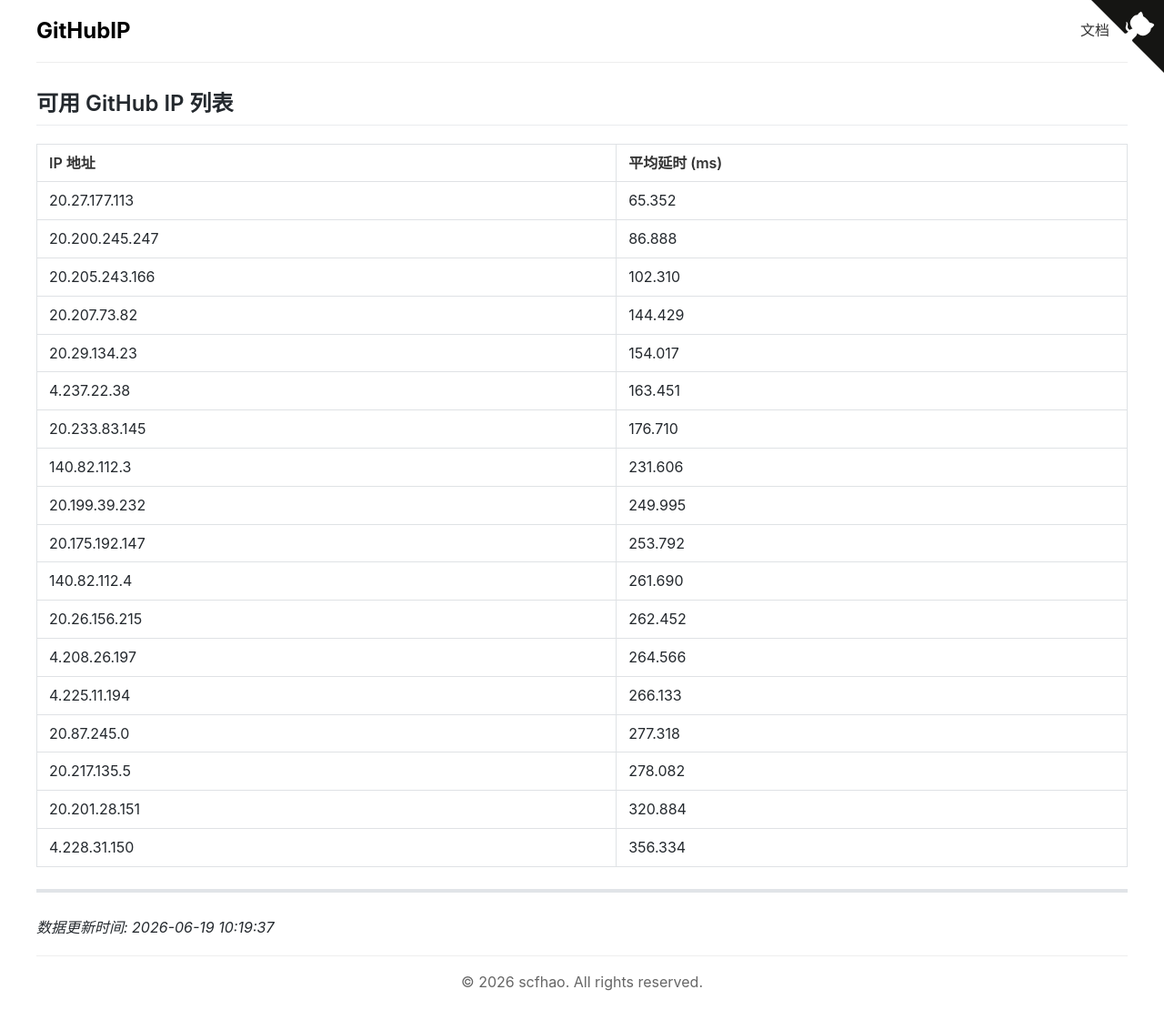
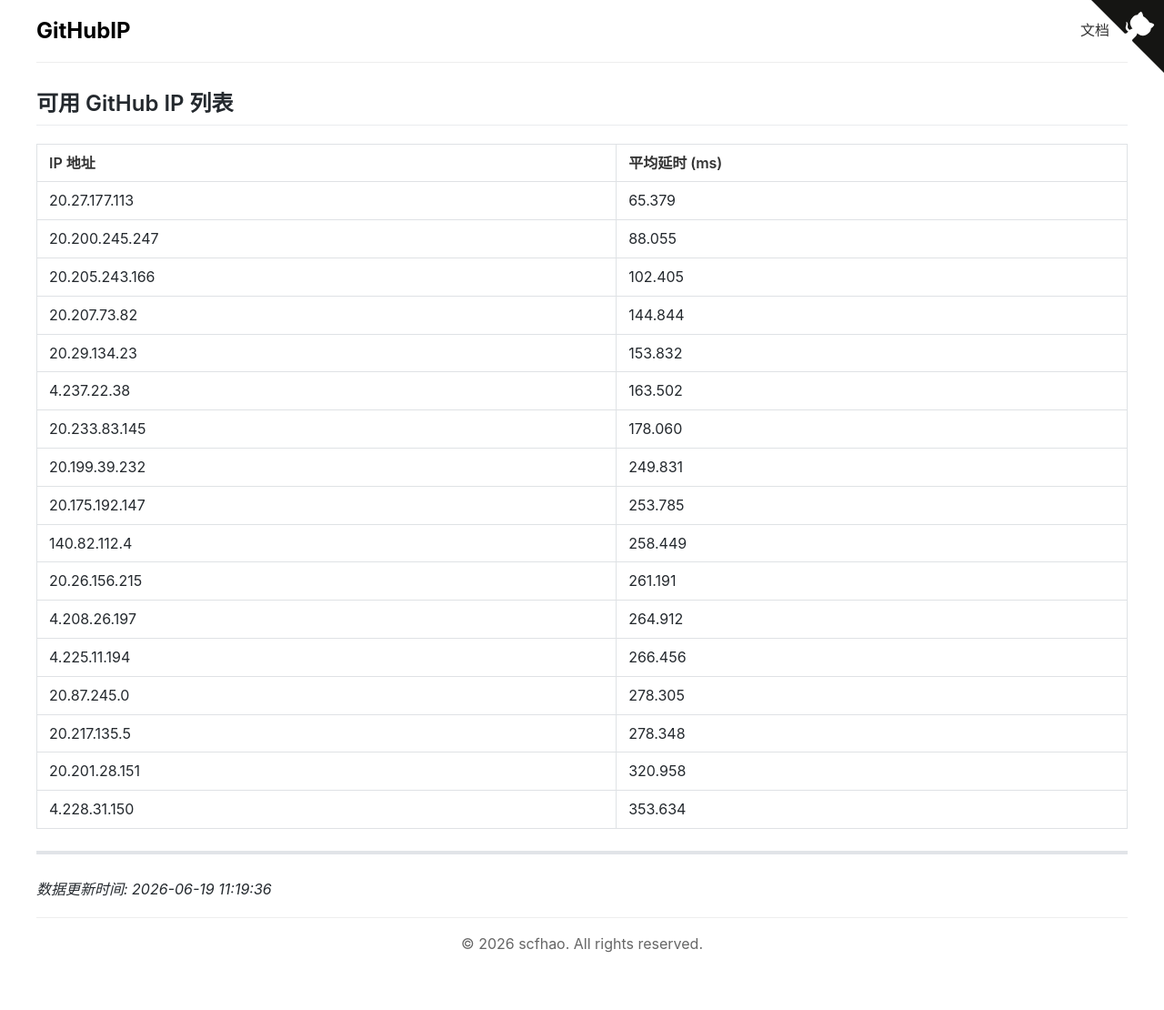
Before and after one commit to scfhao/GitHubIP, a Jekyll site: the page built from index.md, in a window 1280 px wide. Shown: the whole page at 91% size. Built offline with Jekyll 4.4.1, drawn with Linux system fonts in a browser that asks for light colours; after the commit the page ends 1068 px from its top, so only the background shows below that.

Commit message:
自动脚本执行 - 2026-06-19 11:19:36

```diff
--- a/index.md
+++ b/index.md
@@ -1,32 +1,31 @@
 ---
 layout: home
 title: GitHub IP 列表
-date: 2026-06-19 10:19:37
+date: 2026-06-19 11:19:36
 ---
 
 ## 可用 GitHub IP 列表
 
 | IP 地址 | 平均延时 (ms) |
 |---------|--------------|
-| 20.27.177.113 | 65.352 |
-| 20.200.245.247 | 86.888 |
-| 20.205.243.166 | 102.310 |
-| 20.207.73.82 | 144.429 |
-| 20.29.134.23 | 154.017 |
-| 4.237.22.38 | 163.451 |
-| 20.233.83.145 | 176.710 |
-| 140.82.112.3 | 231.606 |
-| 20.199.39.232 | 249.995 |
-| 20.175.192.147 | 253.792 |
-| 140.82.112.4 | 261.690 |
-| 20.26.156.215 | 262.452 |
-| 4.208.26.197 | 264.566 |
-| 4.225.11.194 | 266.133 |
-| 20.87.245.0 | 277.318 |
-| 20.217.135.5 | 278.082 |
-| 20.201.28.151 | 320.884 |
-| 4.228.31.150 | 356.334 |
+| 20.27.177.113 | 65.379 |
+| 20.200.245.247 | 88.055 |
+| 20.205.243.166 | 102.405 |
+| 20.207.73.82 | 144.844 |
+| 20.29.134.23 | 153.832 |
+| 4.237.22.38 | 163.502 |
+| 20.233.83.145 | 178.060 |
+| 20.199.39.232 | 249.831 |
+| 20.175.192.147 | 253.785 |
+| 140.82.112.4 | 258.449 |
+| 20.26.156.215 | 261.191 |
+| 4.208.26.197 | 264.912 |
+| 4.225.11.194 | 266.456 |
+| 20.87.245.0 | 278.305 |
+| 20.217.135.5 | 278.348 |
+| 20.201.28.151 | 320.958 |
+| 4.228.31.150 | 353.634 |
 
 ---
 
-*数据更新时间: 2026-06-19 10:19:37*
+*数据更新时间: 2026-06-19 11:19:36*
```
